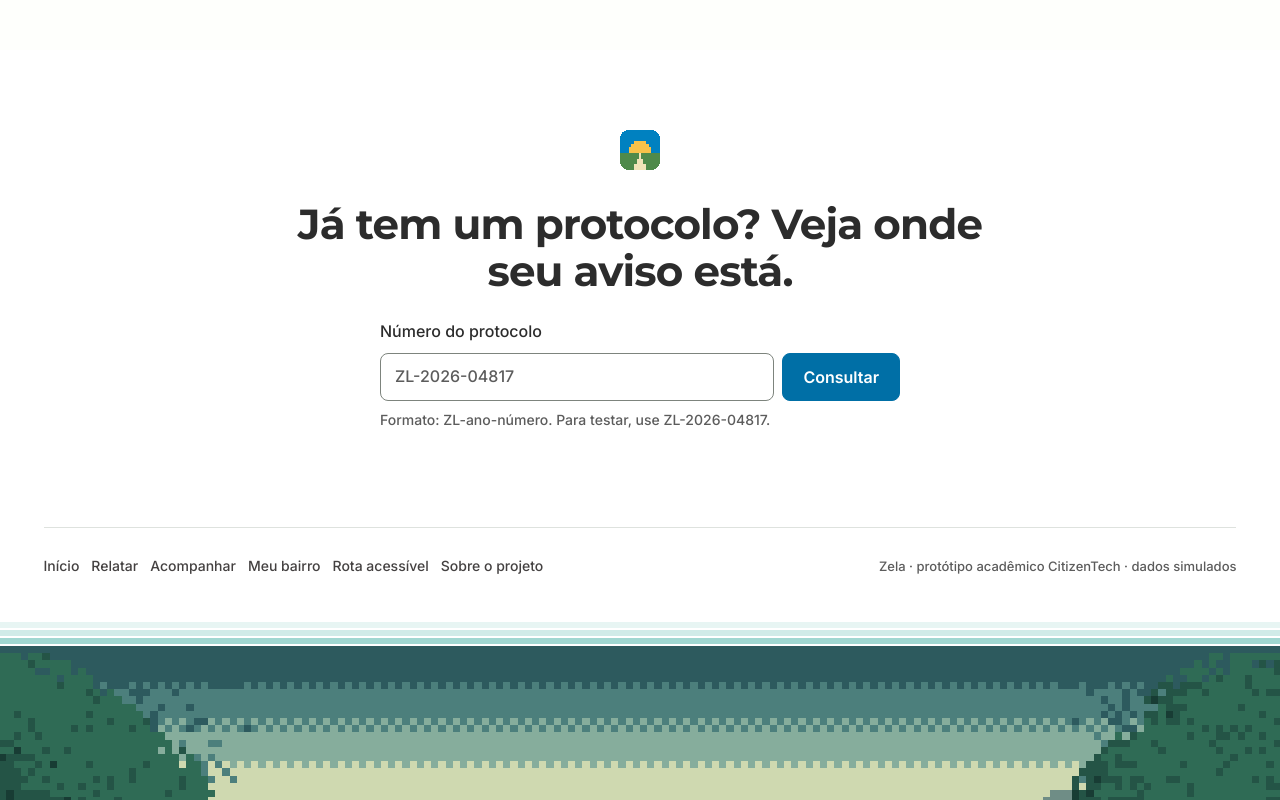
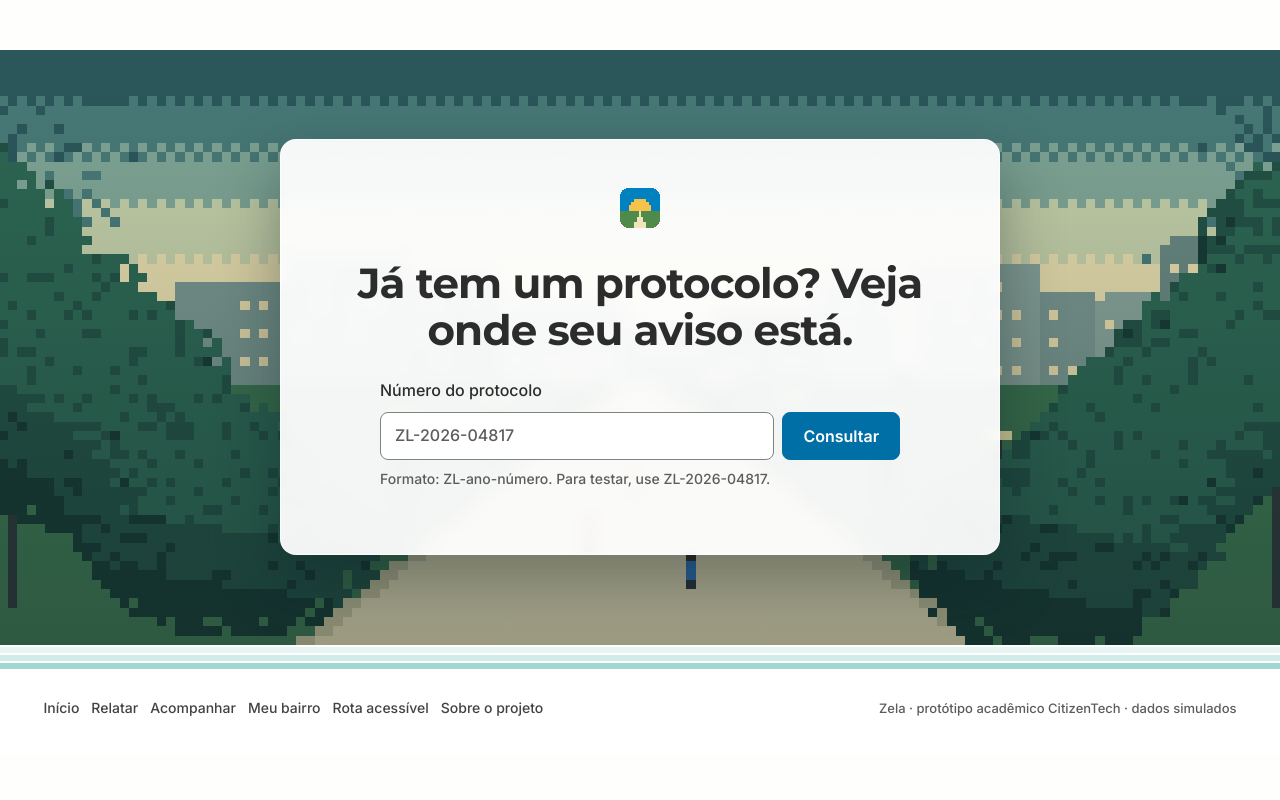
Before and after one commit to fabriciogallo/zela, a plain HTML site: page index.html in a window 1280 px wide. Shown: the part 3240-4040 px from the top of the page. After the commit the page ends 3995 px from the top, so only its background shows below. Drawn offline with Linux system fonts and the light colour scheme.

Commit message:
new footer

```diff
--- a/assets/css/style.css
+++ b/assets/css/style.css
@@ -435,10 +435,26 @@ legend { padding: 0; }
 .tab[aria-selected="true"] .tab-desc { display: block; font-family: var(--font-body); font-weight: 500; font-size: 1rem; line-height: 1.5; color: var(--muted); }
 .tab-panel { flex: 999 1 560px; min-width: 0; display: flex; flex-direction: column; justify-content: space-between; gap: 40px; min-height: 380px; }
 
-/* ---------- Rodapé: faixa branca, utilidades e horizonte ---------- */
+/* ---------- Rodapé: CTA sobre o horizonte + menu em fundo branco ---------- */
 .site-footer { flex-shrink: 0; margin-top: clamp(48px, 6vw, 80px); background: #fff; }
-.closing-band { padding: 80px var(--gutter) 32px; }
-.closing-inner { display: flex; flex-direction: column; align-items: center; text-align: center; gap: 24px; }
+.closing-band {
+  position: relative; isolation: isolate; overflow: hidden;
+  min-height: clamp(460px, 42vw, 620px);
+  display: flex; align-items: center; justify-content: center;
+  padding: clamp(48px, 7vw, 96px) var(--gutter);
+  background: #2d5a5e;
+}
+.closing-band > .horizon { position: absolute; inset: 0; height: auto; z-index: -1; }
+.closing-band > .horizon::after { background: linear-gradient(rgba(12, 28, 34, .05), rgba(12, 28, 34, .35)); }
+.closing-inner {
+  display: flex; flex-direction: column; align-items: center; text-align: center; gap: 24px;
+  width: 100%; max-width: 720px; padding: clamp(28px, 4vw, 48px);
+  background: rgba(255, 255, 255, .94); border: 1px solid rgba(255, 255, 255, .7);
+  border-radius: var(--r-card); box-shadow: 0 24px 60px rgba(12, 28, 34, .35);
+  backdrop-filter: blur(8px); -webkit-backdrop-filter: blur(8px);
+}
+.footer-bar { background: #fff; padding: 8px var(--gutter) 24px; }
+.footer-bar .utility-row { max-width: 1280px; margin: 0 auto; padding-top: 8px; border-top: 0; }
 .emblem svg { width: 40px; height: 40px; shape-rendering: crispEdges; }
 .closing-title { max-width: min(100%, 760px); }
 .closing-sub { max-width: min(100%, 420px); color: var(--muted); }
@@ -630,7 +646,8 @@ tr:last-child td { border-bottom: 0; }
   .stat-pair { grid-template-columns: 1fr; }
   .report-side { width: 100%; justify-content: space-between; }
   .review dt { flex-basis: 100%; }
-  .closing-band { padding-top: 56px; }
+  .closing-band { min-height: 0; padding: 56px 12px; }
+  .closing-inner { padding: 24px 16px; }
   .utility-row { margin-top: 40px; }
 }
 
--- a/index.html
+++ b/index.html
@@ -396,6 +396,9 @@
 
     <footer class="site-footer">
       <div class="closing-band">
+      <div class="horizon" aria-hidden="true">
+        <svg class="pixel-scene" data-cena="horizonte" focusable="false"></svg>
+      </div>
         <div class="wrap closing-inner">
           <span class="emblem" aria-hidden="true"
             ><svg
@@ -445,7 +448,14 @@
               <div id="proto-ok" role="status"></div>
             </form>
           </section>
-          <div class="utility-row">
+
+        </div>
+      </div>
+    <div class="stripes stripes--mint" aria-hidden="true">
+        <span></span><span></span><span></span>
+      </div>
+    <div class="footer-bar">
+      <div class="utility-row">
             <nav aria-label="Rodapé">
               <ul class="list-reset">
                 <li><a href="index.html">Início</a></li>
@@ -458,14 +468,9 @@
             </nav>
             <p>Zela · protótipo acadêmico CitizenTech · dados simulados</p>
           </div>
-        </div>
-      </div>
-      <div class="stripes stripes--mint" aria-hidden="true">
-        <span></span><span></span><span></span>
-      </div>
-      <div class="horizon" aria-hidden="true">
-        <svg class="pixel-scene" data-cena="horizonte" focusable="false"></svg>
-      </div>
+</div>
+
+
     </footer>
     <p id="anuncio" class="sr-only" role="status" aria-live="polite"></p>
   </body>
```
Also changed, not shown: pages/acompanhar.html (+12 -7 lines), pages/bairro.html (+12 -7 lines), pages/entrar.html (+12 -7 lines), pages/meus-avisos.html (+12 -7 lines), pages/projeto.html (+12 -7 lines), pages/relatar.html (+12 -7 lines), pages/rota.html (+12 -7 lines), pages/sobre.html (+12 -7 lines).
